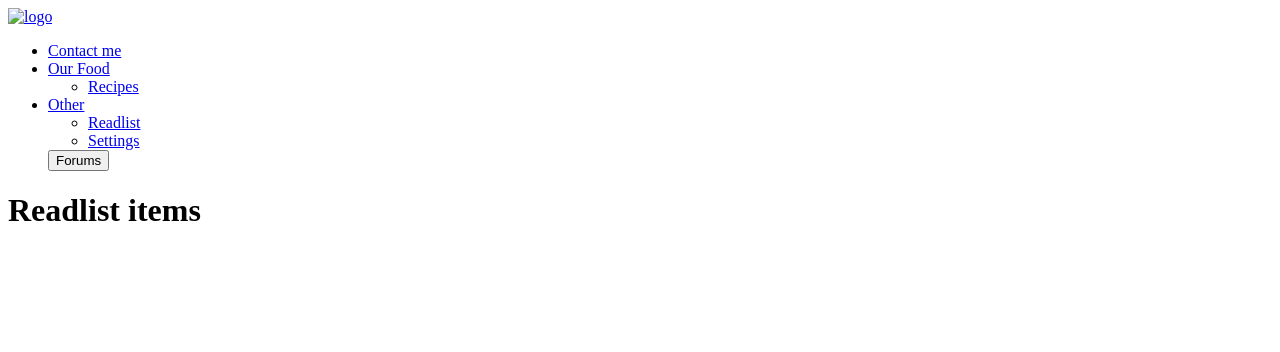
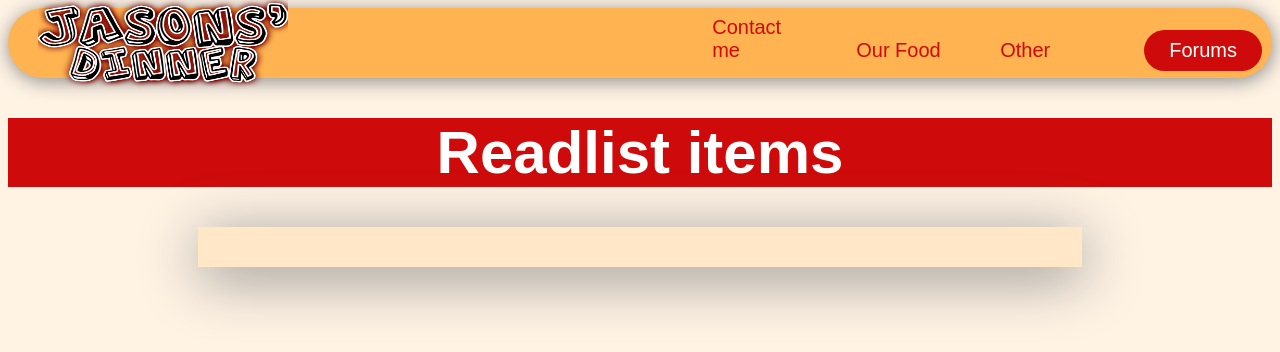
Before and after one commit to markvanderwagen/Restaurant_Project, a plain HTML site: page saveToLater.html in a window 1280 px wide. Drawn offline with nearby package versions, Linux system fonts and the light colour scheme; files that its build step writes are made by us from their sources; the site is published under a folder, as on GitHub Pages, so addresses that start at the root find nothing; a web font is replaced by a local one.

Commit message:
Update saveToLater.html

```diff
--- a/saveToLater.html
+++ b/saveToLater.html
@@ -7,7 +7,7 @@
         <meta name="viewport" content="width=device-width, initial-scale=1.0">
 
         <!-- linking of css -->
-        <link rel="stylesheet" href="/stylesheet/style.css" type="text/css">
+        <link rel="stylesheet" href="stylesheet/style.css" type="text/css">
 
         <!-- linking of jQuery -->
         <script src="https://ajax.googleapis.com/ajax/libs/jquery/1.12.4/jquery.min.js"></script>
@@ -21,10 +21,10 @@
     <body>
         <!-- nav-bar -->
         <header id="header" class="header-container">
-            <a class="logo" href="restaurant.html"><img class="logo" src="/images/logo.png" alt="logo"></a>
+            <a class="logo" href="restaurant.html"><img class="logo" src="images/logo.png" alt="logo"></a>
             <nav>
                 <ul class="nav-links">
-                    <li><a href="/contactMe.html">Contact me</a></li>
+                    <li><a href="contactMe.html">Contact me</a></li>
                     <li><a href="#">Our Food</a>
                         <ul id="categories">
                             <li><a href="#">Recipes</a></li>
@@ -36,7 +36,7 @@
                             <li><a href="#">Settings</a></li>
                         </ul>
                     </li>
-                    <a href="/forums.html"><button>Forums</button></a>
+                    <a href="forums.html"><button>Forums</button></a>
                 </ul>
             </nav>
         </header>
@@ -50,6 +50,6 @@
         </div>
 
         <!-- linking of the scripts -->
-        <script src="/javaScript/main.js" type="text/javascript"></script>
+        <script src="javaScript/main.js" type="text/javascript"></script>
     </body>
 </html>
```
